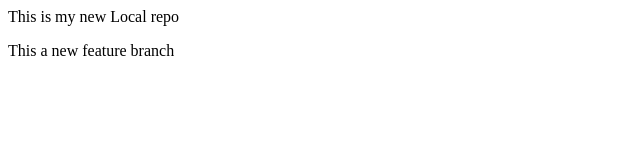
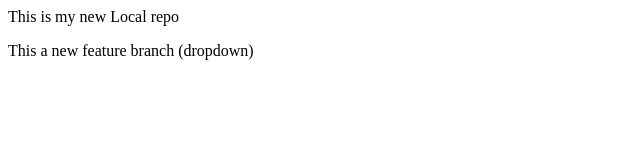
Before and after one commit to Nitesh-jain01/localrepo, a plain HTML site: page index.html in a window 1280 px wide. Shown: the full height of the page, 0-640 px from the left. Drawn offline with Linux system fonts and the light colour scheme.

Commit message:
add dropdown

```diff
--- a/index.html
+++ b/index.html
@@ -1,2 +1,2 @@
 <p>This is my new Local repo</p>
-<p>This a new feature branch</p>
+<p>This a new feature branch (dropdown)</p>
```
